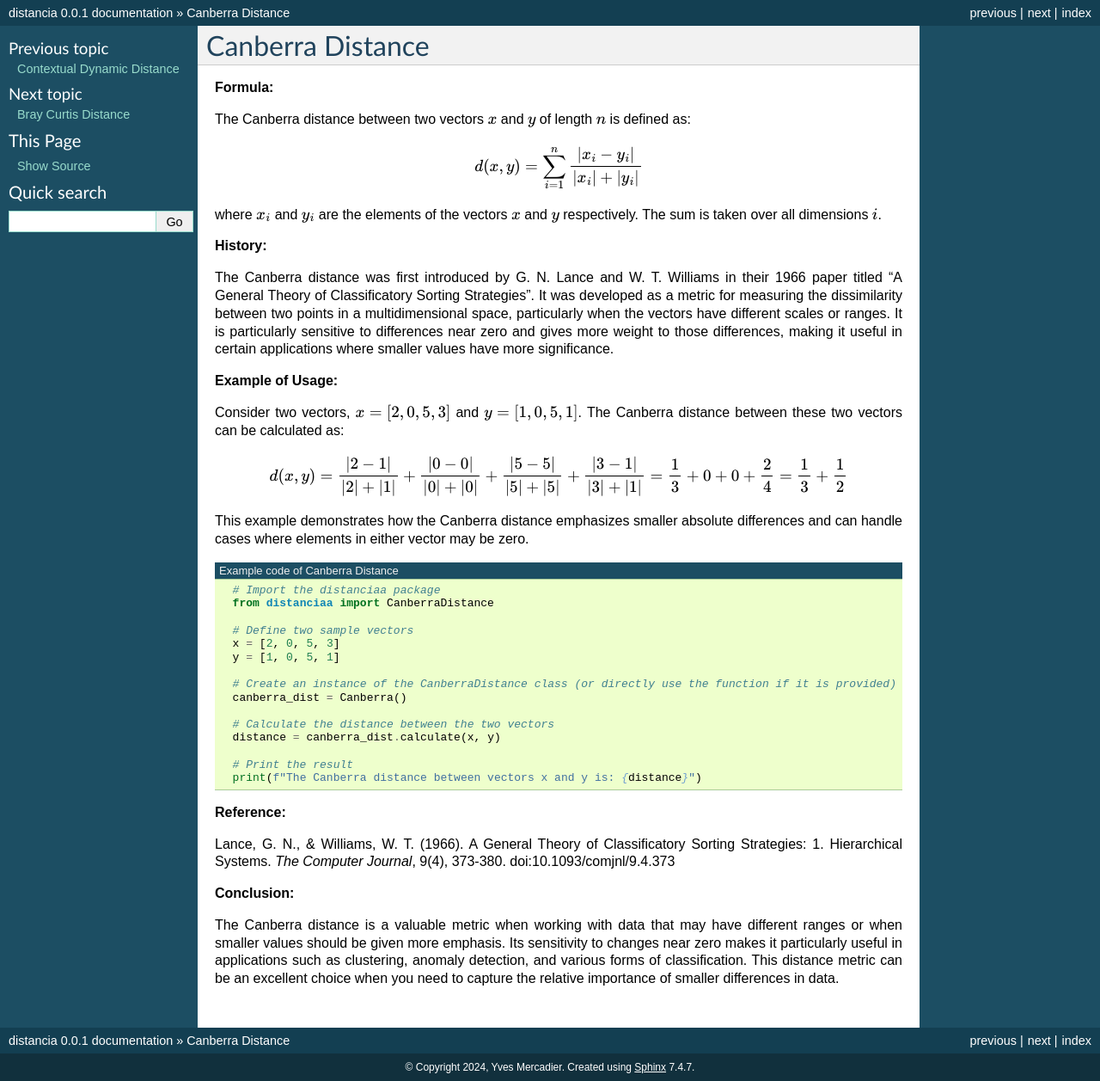
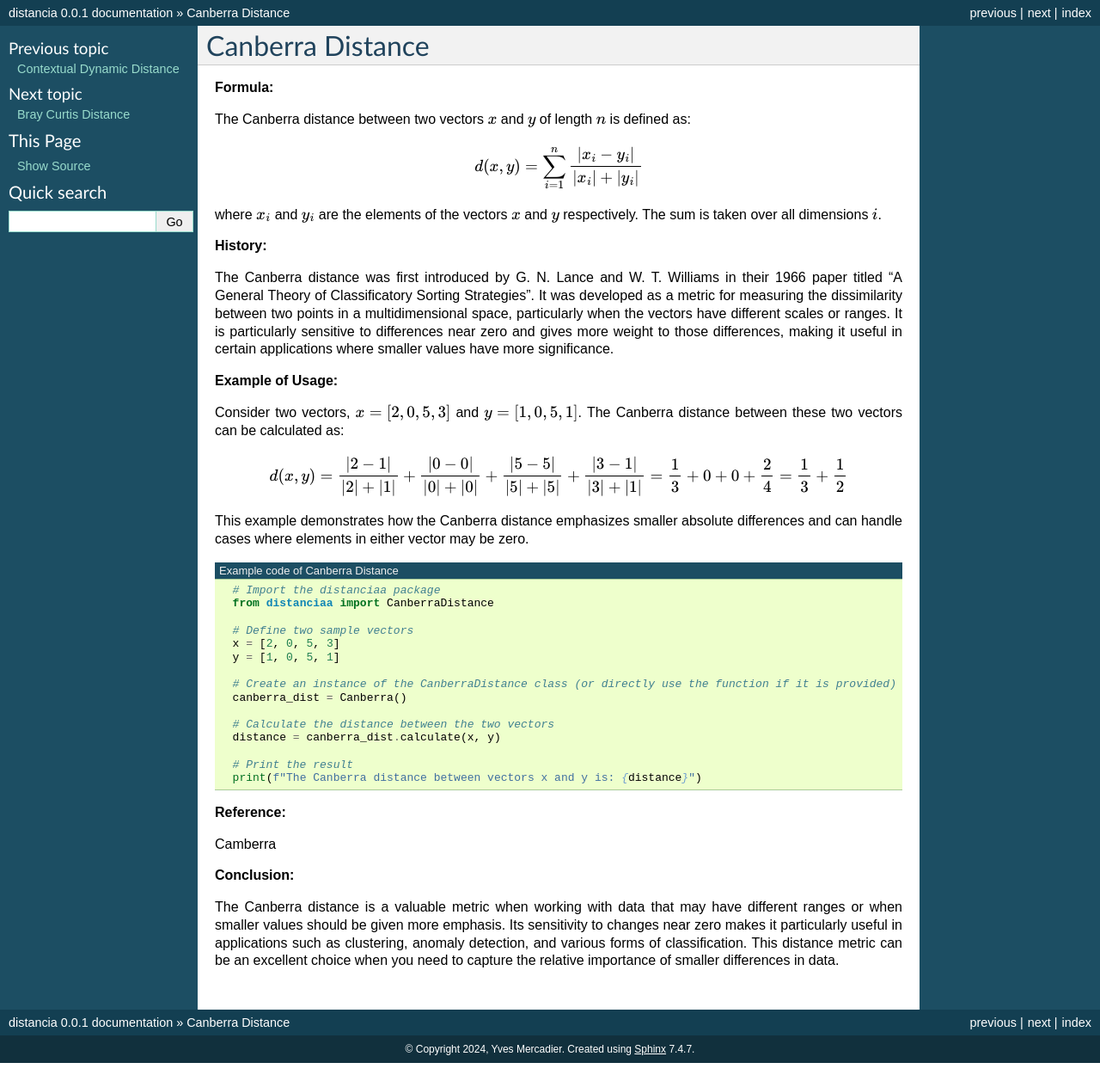
Before and after one commit to ym001/distancia, a Sphinx documentation site: the page built from docs/Canberra.rst, in a window 1280 px wide. Shown: the whole page at 86% size. Built offline with Sphinx 7.4.7, drawn with Linux system fonts in a browser that asks for light colours; pages that are not in the unit, such as notebooks, are missing from menus; after the commit the page ends 1236 px from its top, so only the background shows below that.

Commit message:
Update Canberra.rst

```diff
--- a/docs/Canberra.rst
+++ b/docs/Canberra.rst
@@ -49,7 +49,7 @@ This example demonstrates how the Canberra distance emphasizes smaller absolute
 
 **Reference:**
 
-Lance, G. N., & Williams, W. T. (1966). A General Theory of Classificatory Sorting Strategies: 1. Hierarchical Systems. *The Computer Journal*, 9(4), 373-380. doi:10.1093/comjnl/9.4.373
+Camberra
 
 **Conclusion:**
 
```
